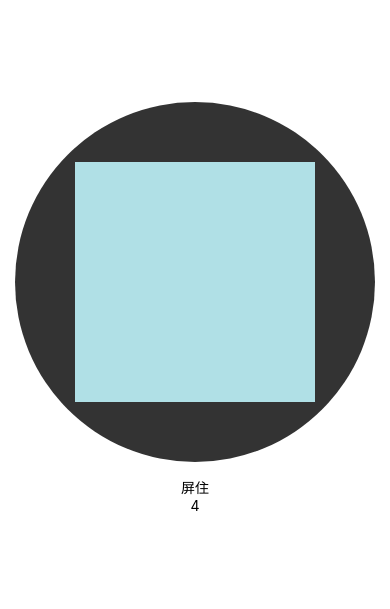
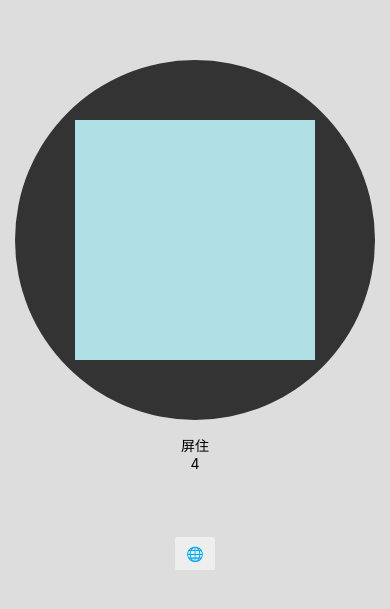
Before and after one commit to zliou/breathe, a React Native app: screen / in a window 390 px wide. Shown: the part 107-716 px from the top of the page. Built offline with nearby package versions, Linux system fonts and the light colour scheme.

Commit message:
Darken background.

```diff
--- a/App.js
+++ b/App.js
@@ -15,7 +15,7 @@ export default function App() {
 const styles = StyleSheet.create({
   container: {
     flex: 1,
-    backgroundColor: '#fff',
+    backgroundColor: '#dddddd',
     alignItems: 'center',
     justifyContent: 'center',
   },
--- a/components/breathing_shape.js
+++ b/components/breathing_shape.js
@@ -1,5 +1,5 @@
 import * as React from 'react';
-import { Animated, StyleSheet, Text, View } from 'react-native';
+import { Animated, Button, StyleSheet, Text, View } from 'react-native';
 
 import Count from './count.js';
 import Instructions from './instructions.js';
@@ -70,6 +70,12 @@ export default class BreathingShape extends React.Component {
           <Instructions hl='zh'/>
           <Count/>
         </View>
+        <View style={styles.buttonRow}>
+          <Button
+              accessibilityLabel="Select language"
+              color="#eeeeee"
+              title=" &#127760; "/>
+        </View>
       </View>
     );
   }
@@ -106,6 +112,6 @@ const styles = StyleSheet.create({
   },
   buttonRow: {
     flexDirection: "row",
-    marginVertical: 16
+    paddingTop: 50,
   },
 });
```
